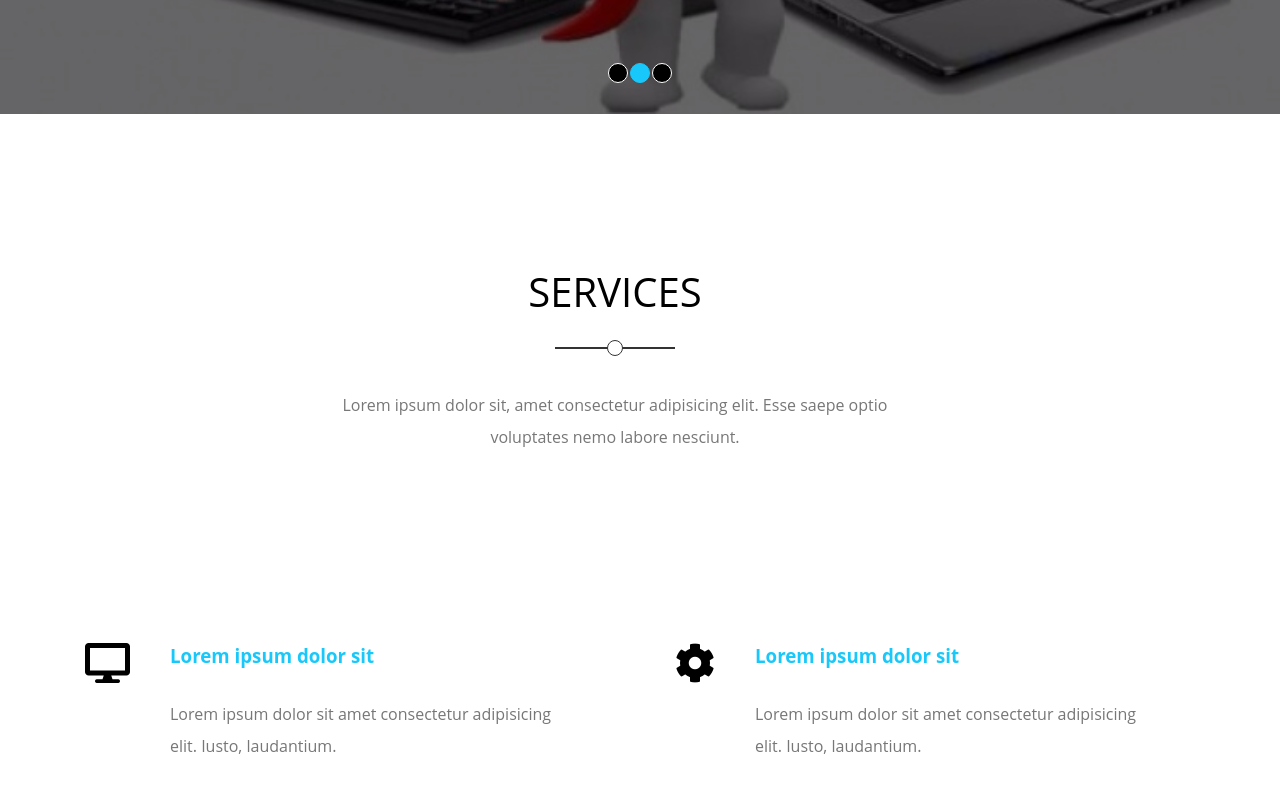
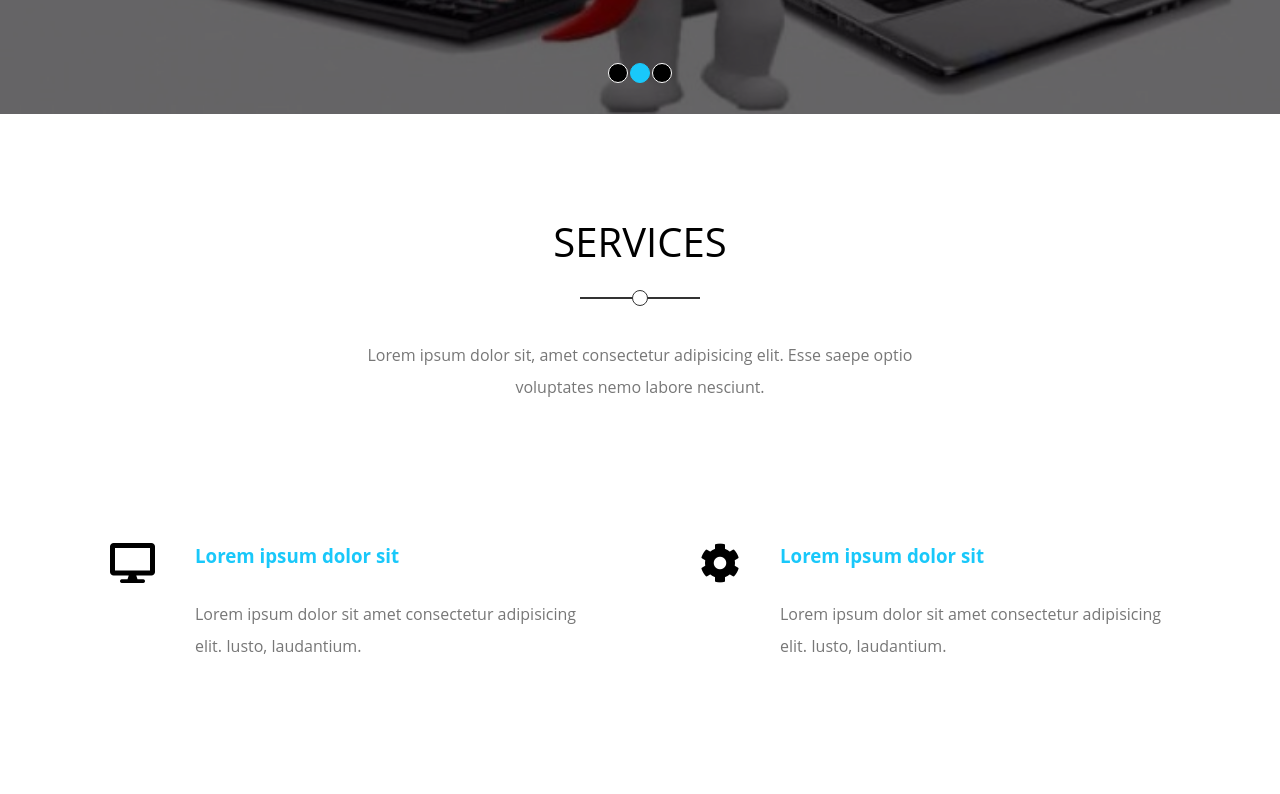
Before and after one commit to HassanQasem/Template2, a plain HTML site: page index.html in a window 1280 px wide. Shown: the part 686-1480 px from the top of the page. Drawn offline with Linux system fonts and the light colour scheme.

Commit message:
We Update CSS File

```diff
--- a/css/Kasper.css
+++ b/css/Kasper.css
@@ -411,7 +411,10 @@ header nav .form i {
 /* End Landing */
 .main-header {
     text-align: center;
-    padding: 100px;
+    padding: 50px;
+    align-items: center;
+    display: flex;
+    flex-direction: column;
 }
 
 .main-header h2::before {
@@ -460,7 +463,7 @@ header nav .form i {
 /* Start Servises section  */
 .services {
     padding-top: 50px;
-    padding-right: 50px;
+    padding-bottom: 50px;
 }
 
 
```
